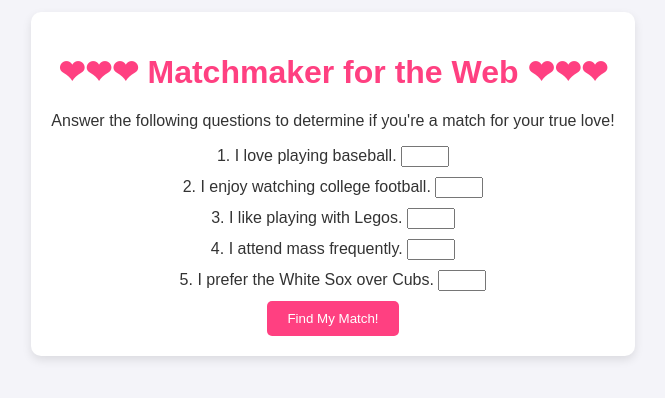
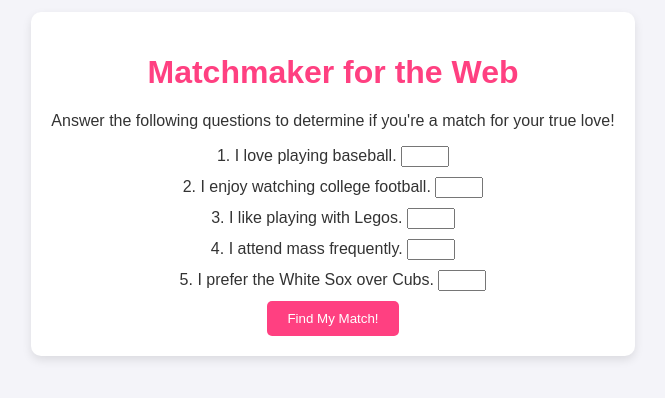
Before and after one commit to acantelo35/Matchmaker, a plain HTML site: page index.html in a window 1280 px wide. Shown: the part 224-622 px from the top of the page, without its empty margins (307-972 px from the left). Drawn offline with Linux system fonts and the light colour scheme.

Commit message:
Update index.html

```diff
--- a/index.html
+++ b/index.html
@@ -8,7 +8,7 @@
 </head>
 <body>
     <div class="container">
-        <h1>❤❤❤ Matchmaker for the Web ❤❤❤</h1>
+        <h1>Matchmaker for the Web </h1>
         <p>Answer the following questions to determine if you're a match for your true love!</p>
 
         <form id="quizForm">
```
